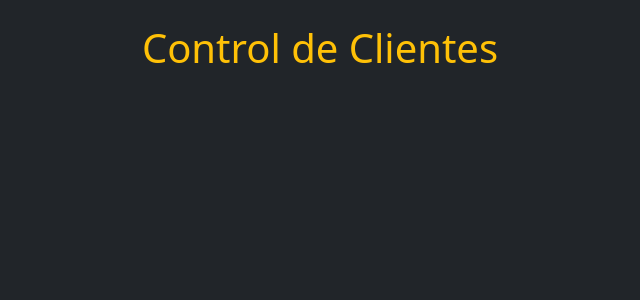
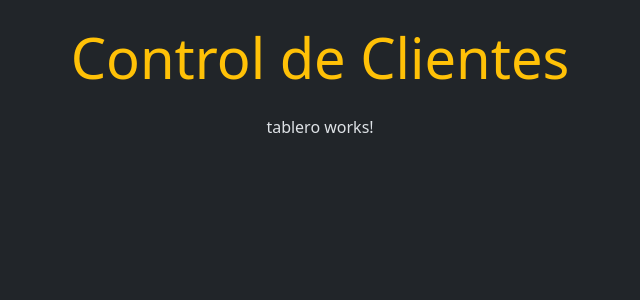
Before and after one commit to Hugo1Castro/control-clientes, an Angular app: page / in a window 1280 px wide. Shown: the top 300 px of the page, without its empty margins (320-960 px from the left). Built offline with nearby package versions, Linux system fonts and the light colour scheme.

Commit message:
feat: 96-Rutas en Control de Clientes

```diff
--- a/src/app/app.component.html
+++ b/src/app/app.component.html
@@ -1,3 +1,8 @@
-<h1 class="text-center text-warning my-4 display">
-  {{titulo}}
+<div class="container">
+<h1 class="text-center text-warning my-4 display-4">
+{{ titulo }}
 </h1>
+<div class="text-center">
+<router-outlet></router-outlet>
+</div>
+</div>
--- a/src/app/app.routes.ts
+++ b/src/app/app.routes.ts
@@ -1,3 +1,12 @@
 import { Routes } from '@angular/router';
+import { TableroComponent } from './componentes/tablero/tablero.component';
+import { LoginComponent } from './componentes/login/login.component';
+import { EditarClienteComponent } from './componentes/editar-cliente/editar-cliente.component';
+import { NoEncontradoComponent } from './componentes/no-encontrado/no-encontrado.component';
 
-export const routes: Routes = [];
+export const routes: Routes = [
+    { path: '', component: TableroComponent },//Ruta inicial localhost:4200
+    { path: 'login', component: LoginComponent },
+    { path: 'cliente/editar/:id', component: EditarClienteComponent },
+    { path: '**', component: NoEncontradoComponent },
+];
```
